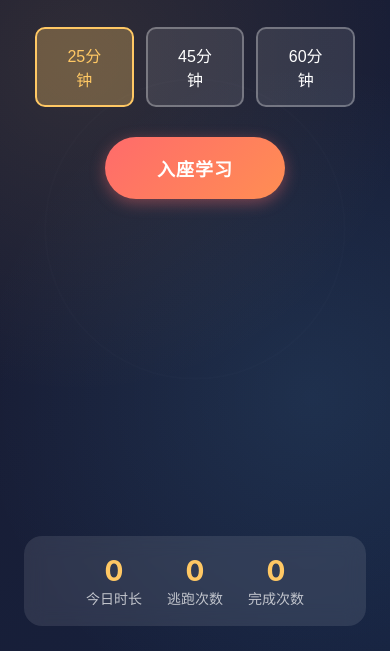
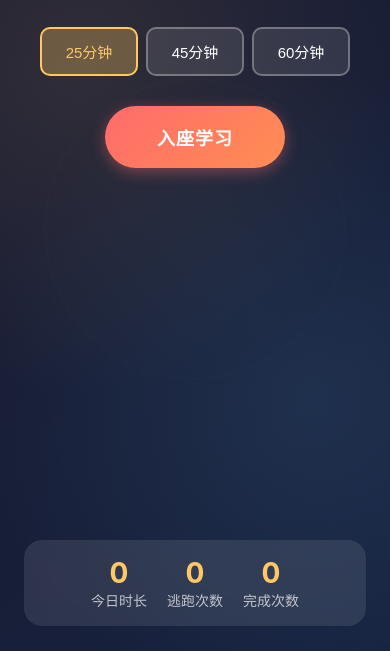
Before and after one commit to daofei456/zljd, a plain HTML site: page index.html in a window 390 px wide. Shown: the part 193-844 px from the top of the page. Drawn offline with Linux system fonts and the light colour scheme.

Commit message:
"调整统计栏位置，优化时间按钮防止换行"

```diff
--- a/style.css
+++ b/style.css
@@ -175,18 +175,18 @@ body {
 
 .stats-bar {
     display: flex;
-    gap: 30px;
+    gap: 25px;
     z-index: 1;
     background: rgba(255, 255, 255, 0.1);
-    padding: 15px 25px;
+    padding: 14px 20px;
     border-radius: 15px;
     backdrop-filter: blur(10px);
     width: 95%;
-    max-width: 400px;
+    max-width: 380px;
     justify-content: center;
     align-items: center;
     margin-top: auto;
-    margin-bottom: 10px;
+    margin-bottom: 20px;
 }
 
 .stat-item {
@@ -357,7 +357,7 @@ body {
     #studyRoom {
         padding: 15px;
         padding-top: 40px;
-        padding-bottom: 15px;
+        padding-bottom: 10px;
         min-height: 100vh;
         width: 100%;
         max-width: 100vw;
@@ -378,18 +378,20 @@ body {
     }
 
     .time-selector {
-        gap: 12px;
+        gap: 8px;
         margin-bottom: 30px;
         width: 100%;
         max-width: 320px;
+        padding: 0 5px;
     }
 
     .time-btn {
-        padding: 14px 28px;
-        font-size: 16px;
+        padding: 12px 20px;
+        font-size: 15px;
         flex: 1;
-        min-width: 85px;
+        min-width: 80px;
         border-radius: 10px;
+        white-space: nowrap;
     }
 
     .action-buttons {
@@ -409,11 +411,12 @@ body {
     }
 
     .stats-bar {
-        gap: 25px;
-        padding: 18px 25px;
+        gap: 20px;
+        padding: 16px 20px;
         width: 95%;
-        max-width: 400px;
+        max-width: 360px;
         border-radius: 18px;
+        margin-bottom: 15px;
     }
 
     .stat-value {
```
